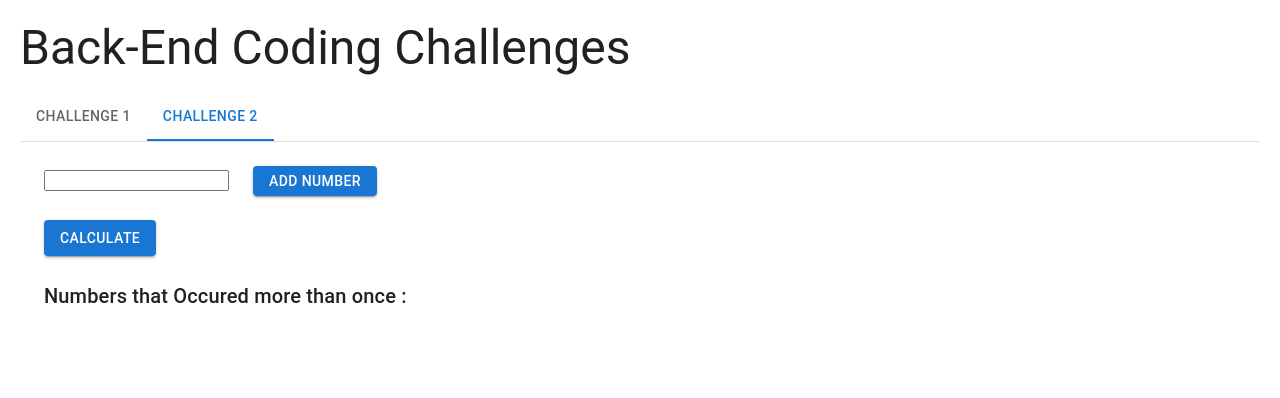
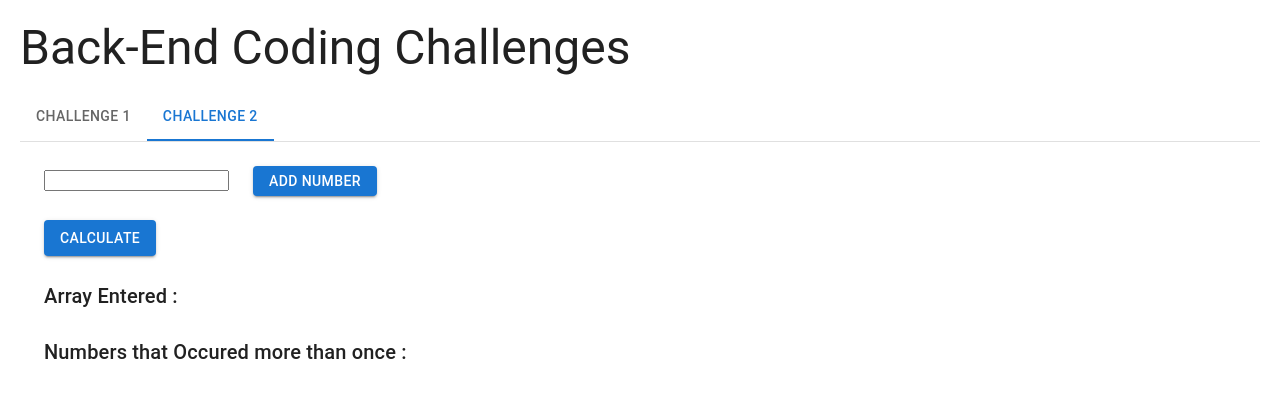
Before and after one commit to GayanDissanayake/Backend-coding-challenges, a React (Create React App) app in the folder Front-End/: page /initial in a window 1280 px wide. Both pictures are taken after a click on the tab "CHALLENGE 2". Shown: the top 398 px of the page. Built offline with nearby package versions, Linux system fonts and the light colour scheme; no server answers.

Commit message:
Show User Input Array

```diff
--- a/Front-End/src/components/challengeTwo.tsx
+++ b/Front-End/src/components/challengeTwo.tsx
@@ -3,6 +3,8 @@ import { Box, Grid, Typography, Button } from "@mui/material";
 
 export default function ChallengeTwo() {
   var array = Array();
+  const [displayArray, setDisplayArray] = useState<any[]>();
+
   const [occuranceArray, setOccuranceArray] = useState<any[]>();
   const inputRef = useRef<any>(null);
 
@@ -12,6 +14,7 @@ export default function ChallengeTwo() {
   }
 
   function calculateOccurance() {
+    setDisplayArray(array);
     const filtered = array.filter((v, i) => array.indexOf(v) !== i);
     const unique = new Set(filtered);
     const occuranceSet = Array.from(unique);
@@ -38,6 +41,10 @@ export default function ChallengeTwo() {
           Calculate
         </Button>
         <Typography variant="h6" sx={{ mt: 3 }}>
+          {" "}
+          Array Entered : {displayArray?.join(", ")}
+        </Typography>
+        <Typography variant="h6" sx={{ mt: 3 }}>
           Numbers that Occured more than once : {occuranceArray?.join(", ")}
         </Typography>
       </Grid>
```
